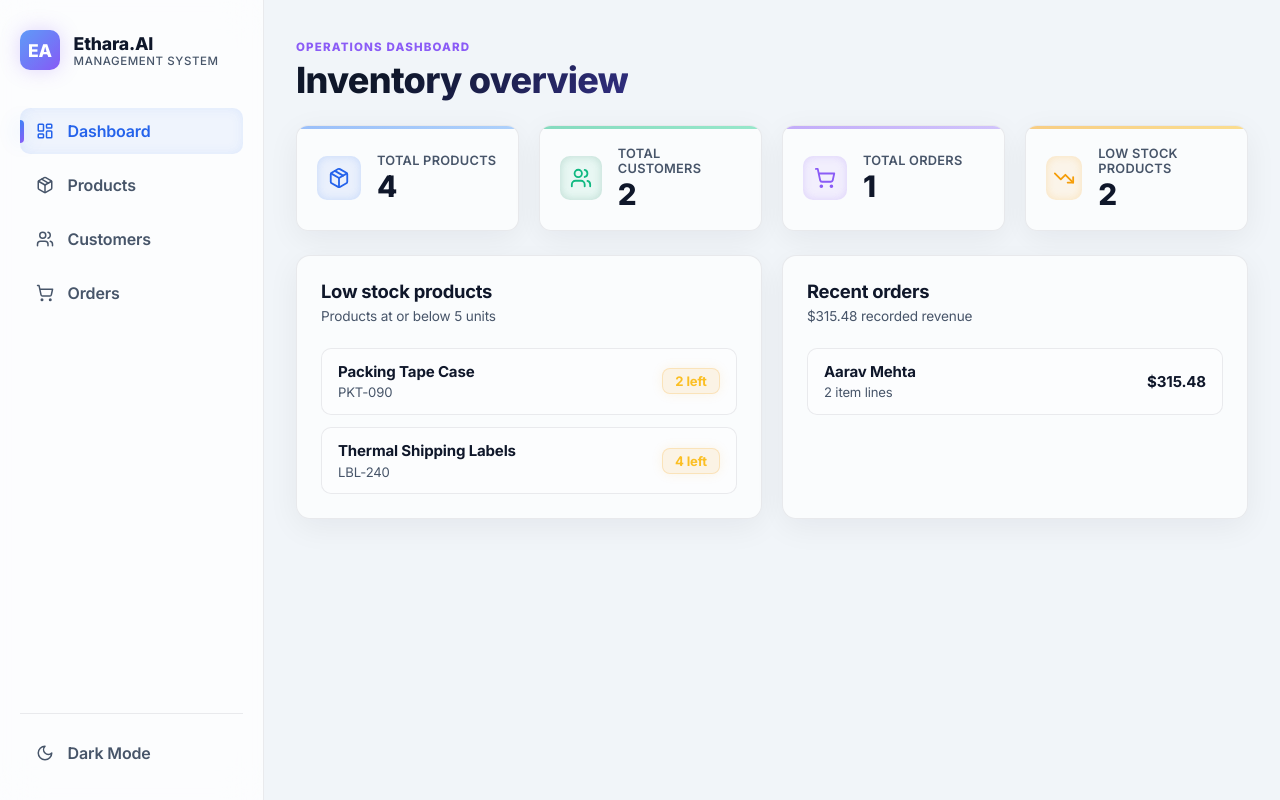
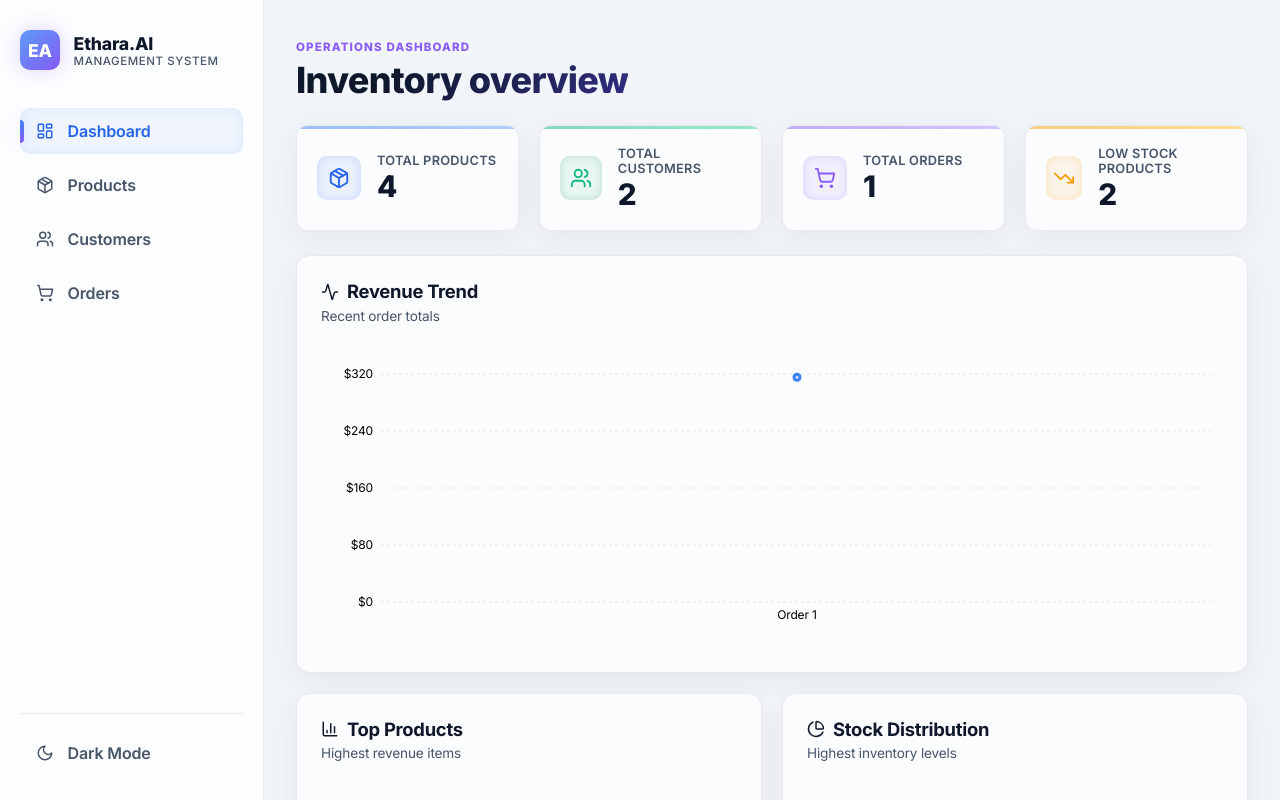
Before and after one commit to Parth1353/Ethara.AI, a React (Vite) app in the folder frontend/: page / in a window 1280 px wide. Both pictures are taken after a click on the button "Light Mode". Shown: the top 800 px of the page. Built offline with nearby package versions, Linux system fonts and the light colour scheme; no server answers.

Commit message:
feat: add recharts dashboard analytics

```diff
--- a/frontend/package.json
+++ b/frontend/package.json
@@ -17,7 +17,8 @@
     "lucide-react": "^0.468.0",
     "react": "^18.3.1",
     "react-dom": "^18.3.1",
-    "react-router-dom": "^7.16.0"
+    "react-router-dom": "^7.16.0",
+    "recharts": "^3.8.1"
   },
   "devDependencies": {
     "@eslint/js": "^8.57.1",
--- a/frontend/src/index.css
+++ b/frontend/src/index.css
@@ -1390,3 +1390,49 @@ html[data-theme="light"] .moving-cart {
 html[data-theme="light"] .falling-item {
   filter: drop-shadow(0 4px 8px rgba(139, 92, 246, 0.25));
 }
+
+/* Chart Styles */
+.col-span-full {
+  grid-column: 1 / -1;
+}
+
+.chart-container {
+  height: 260px;
+  padding: 1rem 0;
+  width: 100%;
+}
+.col-span-full .chart-container {
+  height: 300px;
+}
+
+.flex-center {
+  display: flex;
+  align-items: center;
+}
+.mr-2 {
+  margin-right: 0.5rem;
+}
+
+/* Custom Recharts Tooltip */
+.chart-tooltip {
+  background: var(--bg-surface);
+  border: 1px solid var(--border-glass);
+  backdrop-filter: blur(12px);
+  -webkit-backdrop-filter: blur(12px);
+  padding: 0.75rem;
+  border-radius: 8px;
+  box-shadow: var(--shadow-sm);
+}
+
+.chart-tooltip-label {
+  color: var(--text-secondary);
+  font-size: 0.875rem;
+  margin-bottom: 0.25rem;
+  font-weight: 500;
+}
+
+.chart-tooltip-value {
+  color: var(--text-primary);
+  font-size: 1rem;
+  font-weight: 600;
+}
--- a/frontend/src/pages/Dashboard.jsx
+++ b/frontend/src/pages/Dashboard.jsx
@@ -1,33 +1,89 @@
-import { AlertTriangle, Package, ShoppingCart, TrendingDown, Users } from 'lucide-react'
+import { AlertTriangle, Package, ShoppingCart, TrendingDown, Users, BarChart3, PieChart as PieChartIcon, Activity } from 'lucide-react'
 import { useQuery } from '@tanstack/react-query'
+import { AreaChart, Area, XAxis, YAxis, CartesianGrid, Tooltip, ResponsiveContainer, BarChart, Bar, PieChart, Pie, Cell } from 'recharts'
 import EmptyState from '../components/EmptyState.jsx'
 import StatusMessage from '../components/StatusMessage.jsx'
 import SummaryCard from '../components/SummaryCard.jsx'
 import { getErrorMessage } from '../api/errors.js'
 import { inventoryApi, queryKeys } from '../api/inventoryApi.js'
 import { formatCurrency } from '../utils/formatters.js'
+import CartLoader from '../components/CartLoader.jsx'
+
+const PIE_COLORS = ['#8b5cf6', '#3b82f6', '#10b981', '#f59e0b', '#ef4444']
 
 function Dashboard() {
-  const productsQuery = useQuery({
-    queryKey: queryKeys.products,
-    queryFn: inventoryApi.products.list,
-  })
-  const customersQuery = useQuery({
-    queryKey: queryKeys.customers,
-    queryFn: inventoryApi.customers.list,
-  })
-  const ordersQuery = useQuery({
-    queryKey: queryKeys.orders,
-    queryFn: inventoryApi.orders.list,
-  })
+  const productsQuery = useQuery({ queryKey: queryKeys.products, queryFn: inventoryApi.products.list })
+  const customersQuery = useQuery({ queryKey: queryKeys.customers, queryFn: inventoryApi.customers.list })
+  const ordersQuery = useQuery({ queryKey: queryKeys.orders, queryFn: inventoryApi.orders.list })
+
+  const loading = productsQuery.isLoading || customersQuery.isLoading || ordersQuery.isLoading
+  const error = productsQuery.error || customersQuery.error || ordersQuery.error
+
+  if (loading) {
+    return (
+      <section className="page-stack">
+        <CartLoader text="Loading dashboard data..." />
+      </section>
+    )
+  }
 
   const products = productsQuery.data ?? []
   const customers = customersQuery.data ?? []
   const orders = ordersQuery.data ?? []
+
   const lowStockProducts = products.filter((product) => product.quantity_in_stock <= 5)
   const revenue = orders.reduce((sum, order) => sum + Number(order.total_amount ?? 0), 0)
-  const loading = productsQuery.isLoading || customersQuery.isLoading || ordersQuery.isLoading
-  const error = productsQuery.error || customersQuery.error || ordersQuery.error
+
+  // Chart Data Calculations
+  const revenueData = [...orders]
+    .sort((a, b) => new Date(a.created_at) - new Date(b.created_at))
+    .slice(-15)
+    .map((o, i) => ({
+      name: `Order ${i + 1}`,
+      amount: o.total_amount,
+    }))
+
+  const productSales = {}
+  orders.forEach((order) => {
+    order.items.forEach((item) => {
+      productSales[item.product_name] = (productSales[item.product_name] || 0) + item.line_total
+    })
+  })
+
+  const topProductsData = Object.entries(productSales)
+    .map(([name, sales]) => ({ name, sales }))
+    .sort((a, b) => b.sales - a.sales)
+    .slice(0, 5)
+
+  const stockData = [...products]
+    .sort((a, b) => b.quantity_in_stock - a.quantity_in_stock)
+    .slice(0, 5)
+    .map((p) => ({ name: p.name, value: p.quantity_in_stock }))
+
+  // Custom tooltip formatters
+  const CurrencyTooltip = ({ active, payload, label }) => {
+    if (active && payload && payload.length) {
+      return (
+        <div className="chart-tooltip">
+          <p className="chart-tooltip-label">{label}</p>
+          <p className="chart-tooltip-value">{formatCurrency(payload[0].value)}</p>
+        </div>
+      )
+    }
+    return null
+  }
+
+  const StandardTooltip = ({ active, payload }) => {
+    if (active && payload && payload.length) {
+      return (
+        <div className="chart-tooltip">
+          <p className="chart-tooltip-label">{payload[0].name}</p>
+          <p className="chart-tooltip-value">{payload[0].value} units</p>
+        </div>
+      )
+    }
+    return null
+  }
 
   return (
     <section className="page-stack">
@@ -41,10 +97,104 @@ function Dashboard() {
       {error ? <StatusMessage type="error">{getErrorMessage(error)}</StatusMessage> : null}
 
       <div className="summary-grid">
-        <SummaryCard icon={Package} label="Total products" value={loading ? '...' : products.length} tone="blue" />
-        <SummaryCard icon={Users} label="Total customers" value={loading ? '...' : customers.length} tone="green" />
-        <SummaryCard icon={ShoppingCart} label="Total orders" value={loading ? '...' : orders.length} tone="violet" />
-        <SummaryCard icon={TrendingDown} label="Low stock products" value={loading ? '...' : lowStockProducts.length} tone="amber" />
+        <SummaryCard icon={Package} label="Total products" value={products.length} tone="blue" />
+        <SummaryCard icon={Users} label="Total customers" value={customers.length} tone="green" />
+        <SummaryCard icon={ShoppingCart} label="Total orders" value={orders.length} tone="violet" />
+        <SummaryCard icon={TrendingDown} label="Low stock products" value={lowStockProducts.length} tone="amber" />
+      </div>
+
+      {/* Analytics Charts Grid */}
+      <div className="content-grid">
+        {/* Revenue Area Chart */}
+        <section className="panel col-span-full">
+          <div className="panel-heading">
+            <div>
+              <h2 className="flex-center"><Activity size={18} className="mr-2" /> Revenue Trend</h2>
+              <p>Recent order totals</p>
+            </div>
+          </div>
+          <div className="chart-container">
+            {orders.length > 0 ? (
+              <ResponsiveContainer width="100%" height="100%">
+                <AreaChart data={revenueData} margin={{ top: 10, right: 10, left: 0, bottom: 0 }}>
+                  <defs>
+                    <linearGradient id="colorAmount" x1="0" y1="0" x2="0" y2="1">
+                      <stop offset="5%" stopColor="var(--accent-blue)" stopOpacity={0.4} />
+                      <stop offset="95%" stopColor="var(--accent-blue)" stopOpacity={0} />
+                    </linearGradient>
+                  </defs>
+                  <CartesianGrid strokeDasharray="3 3" stroke="var(--border-glass)" vertical={false} />
+                  <XAxis dataKey="name" stroke="var(--text-muted)" fontSize={12} tickLine={false} axisLine={false} />
+                  <YAxis stroke="var(--text-muted)" fontSize={12} tickLine={false} axisLine={false} tickFormatter={(value) => `$${value}`} />
+                  <Tooltip content={<CurrencyTooltip />} />
+                  <Area type="monotone" dataKey="amount" stroke="var(--accent-blue)" strokeWidth={3} fillOpacity={1} fill="url(#colorAmount)" />
+                </AreaChart>
+              </ResponsiveContainer>
+            ) : (
+              <EmptyState icon={Activity} title="No revenue data" message="Created orders will populate this chart." />
+            )}
+          </div>
+        </section>
+
+        {/* Top Products Bar Chart */}
+        <section className="panel">
+          <div className="panel-heading">
+            <div>
+              <h2 className="flex-center"><BarChart3 size={18} className="mr-2" /> Top Products</h2>
+              <p>Highest revenue items</p>
+            </div>
+          </div>
+          <div className="chart-container">
+            {topProductsData.length > 0 ? (
+              <ResponsiveContainer width="100%" height="100%">
+                <BarChart data={topProductsData} margin={{ top: 10, right: 10, left: -20, bottom: 0 }} layout="vertical">
+                  <CartesianGrid strokeDasharray="3 3" stroke="var(--border-glass)" horizontal={true} vertical={false} />
+                  <XAxis type="number" stroke="var(--text-muted)" fontSize={12} tickLine={false} axisLine={false} tickFormatter={(value) => `$${value}`} />
+                  <YAxis dataKey="name" type="category" width={100} stroke="var(--text-muted)" fontSize={11} tickLine={false} axisLine={false} />
+                  <Tooltip content={<CurrencyTooltip />} />
+                  <Bar dataKey="sales" fill="var(--accent-purple)" radius={[0, 4, 4, 0]} />
+                </BarChart>
+              </ResponsiveContainer>
+            ) : (
+              <EmptyState icon={BarChart3} title="No sales data" message="Products sold will appear here." />
+            )}
+          </div>
+        </section>
+
+        {/* Stock Distribution Pie Chart */}
+        <section className="panel">
+          <div className="panel-heading">
+            <div>
+              <h2 className="flex-center"><PieChartIcon size={18} className="mr-2" /> Stock Distribution</h2>
+              <p>Highest inventory levels</p>
+            </div>
+          </div>
+          <div className="chart-container">
+            {stockData.length > 0 ? (
+              <ResponsiveContainer width="100%" height="100%">
+                <PieChart>
+                  <Tooltip content={<StandardTooltip />} />
+                  <Pie
+                    data={stockData}
+                    cx="50%"
+                    cy="50%"
+                    innerRadius={60}
+                    outerRadius={90}
+                    paddingAngle={5}
+                    dataKey="value"
+                    stroke="none"
+                  >
+                    {stockData.map((entry, index) => (
+                      <Cell key={`cell-${index}`} fill={PIE_COLORS[index % PIE_COLORS.length]} />
+                    ))}
+                  </Pie>
+                </PieChart>
+              </ResponsiveContainer>
+            ) : (
+              <EmptyState icon={PieChartIcon} title="No inventory" message="Add products to see stock distribution." />
+            )}
+          </div>
+        </section>
       </div>
 
       <div className="content-grid">
```
Also changed, not shown: 1 other file (tests, documents, lock files or other folders).
